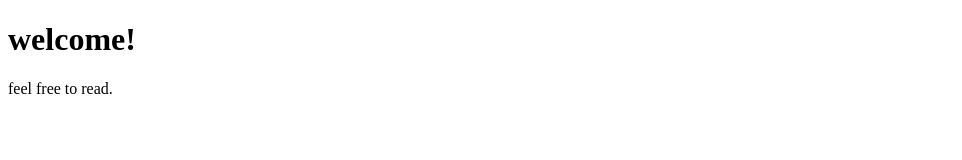
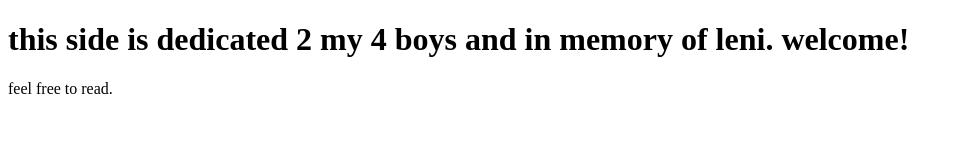
Before and after one commit to Conzi84/2my4boys, a plain HTML site: page index.html in a window 1280 px wide. Shown: the whole page, without its empty margins (0-962 px from the left). Drawn offline with Linux system fonts and the light colour scheme.

Commit message:
Update index.html

```diff
--- a/index.html
+++ b/index.html
@@ -6,7 +6,7 @@
     <title>this side is dedicated 2 my 4 boys and in memory of leni</title>
 </head>
 <body>
-    <h1>welcome!</h1>
+    <h1>this side is dedicated 2 my 4 boys and in memory of leni. welcome!</h1>
     <p>feel free to read.</p>
 </body>
 </html>
```
